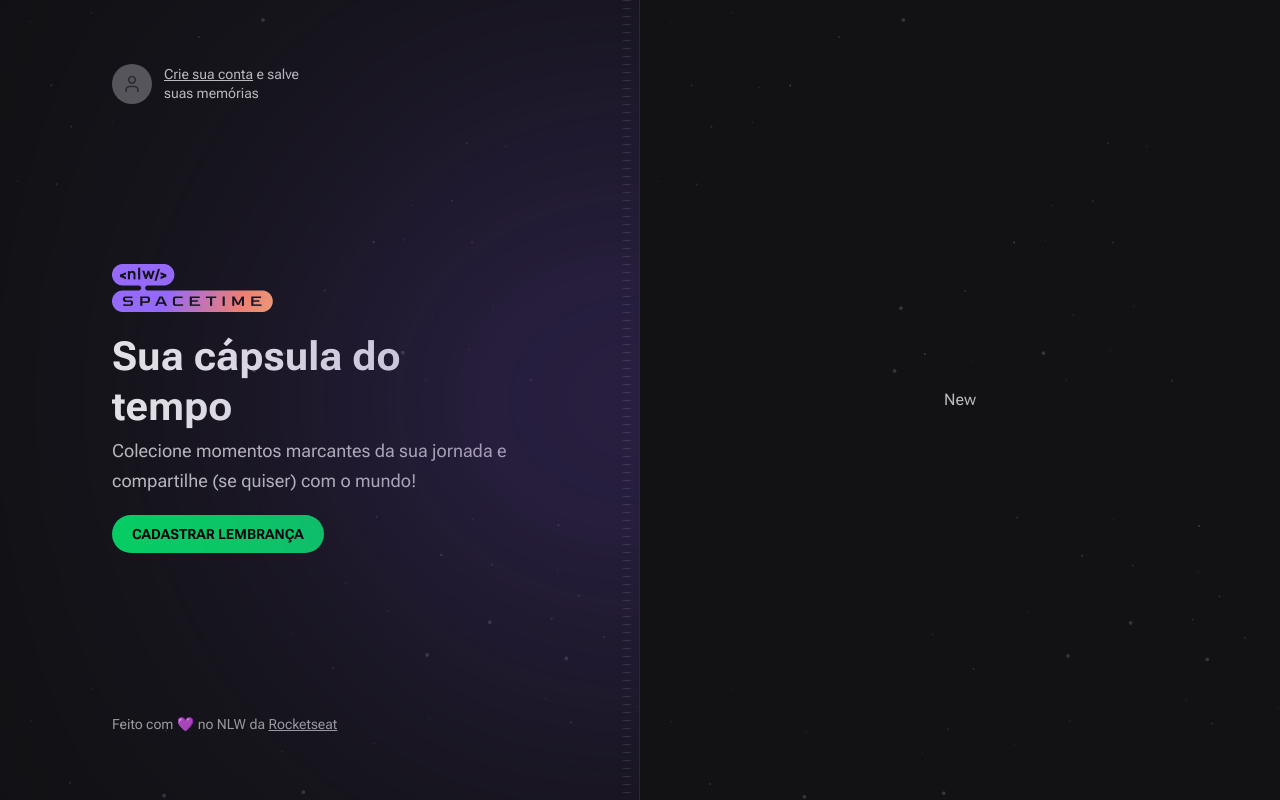
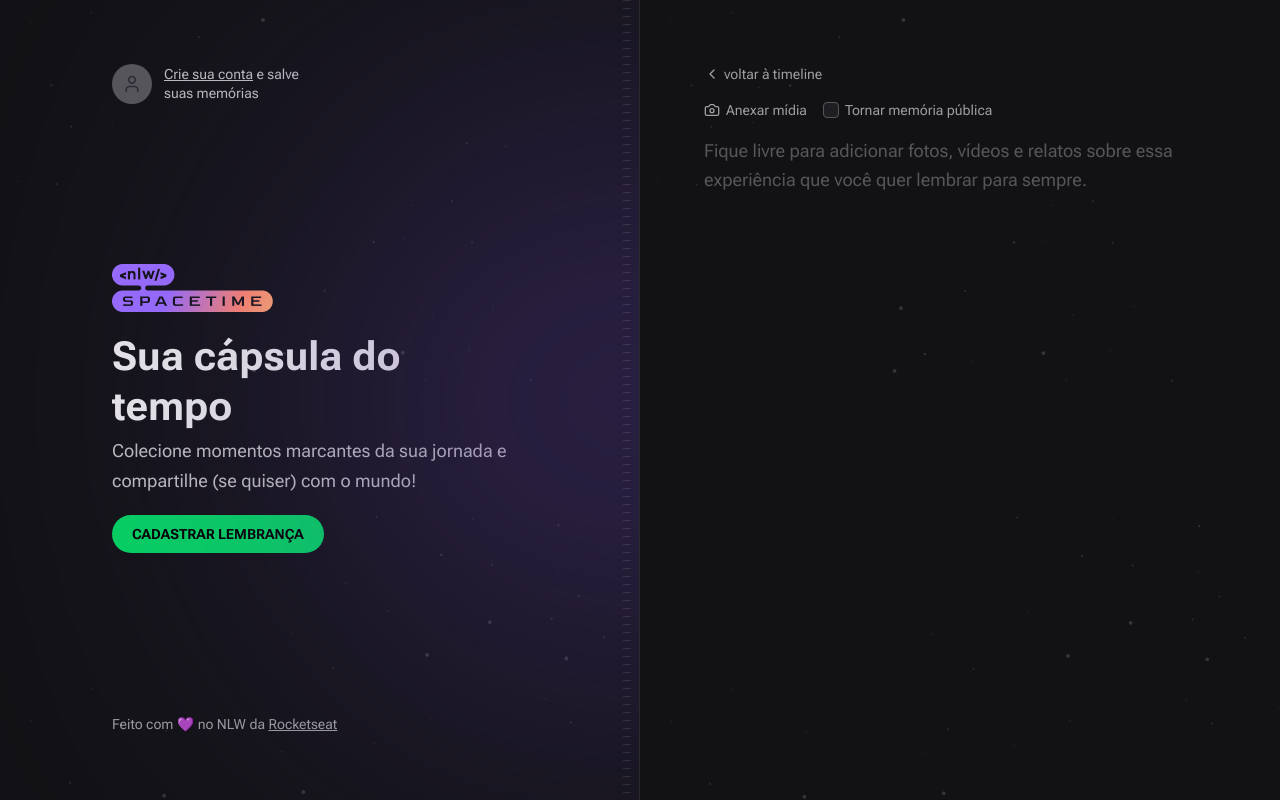
Before and after one commit to ViniciusPrataKloh/spacetime, a Next.js app in the folder web/: page /memories/new in a window 1280 px wide. Built offline with nearby package versions, Linux system fonts and the light colour scheme; no server answers; a web font is replaced by a local one.

Commit message:
Implementation of form for a new memory

```diff
--- a/web/package.json
+++ b/web/package.json
@@ -28,6 +28,7 @@
   },
   "devDependencies": {
     "@rocketseat/eslint-config": "^1.2.0",
+    "@tailwindcss/forms": "^0.5.3",
     "prettier-plugin-tailwindcss": "^0.3.0"
   }
 }
--- a/web/src/app/layout.tsx
+++ b/web/src/app/layout.tsx
@@ -46,9 +46,7 @@
 
           {/* Right */}
           <div className="flex flex-col bg-[url(../assets/bg-stars.svg)] bg-cover p-16">
-            <div className="flex flex-1 items-center justify-center">
-              {children}
-            </div>
+            <div className="flex flex-1 justify-center">{children}</div>
           </div>
         </main>
       </body>
--- a/web/src/app/memories/new/page.tsx
+++ b/web/src/app/memories/new/page.tsx
@@ -1,3 +1,51 @@
+import { Camera, ChevronLeft } from 'lucide-react'
+import Link from 'next/link'
+
 export default function New() {
-  return <h1>New</h1>
+  return (
+    <div className="flex flex-1 flex-col items-start gap-4">
+      <Link
+        href="/"
+        className="hover-text-gray-100 flex items-center gap-1 text-sm text-gray-200"
+      >
+        <ChevronLeft className="h-4 w-4" />
+        voltar à timeline
+      </Link>
+
+      <form className="flex w-full flex-1 flex-col gap-2">
+        <div className="flex items-center gap-4">
+          <label
+            htmlFor="media"
+            className="flex cursor-pointer items-center gap-1.5 text-sm text-gray-200 hover:text-gray-100"
+          >
+            <Camera className="h-4 w-4" />
+            Anexar mídia
+          </label>
+
+          <label
+            htmlFor="isPublic"
+            className="flex items-center gap-1.5 text-sm text-gray-200 hover:text-gray-100"
+          >
+            <input
+              type="checkbox"
+              name="isPublic"
+              id="isPublic"
+              value="true"
+              className="h-4 w-4 rounded border-gray-400 bg-gray-700 text-purple-500"
+            />
+            Tornar memória pública
+          </label>
+        </div>
+
+        <input type="file" id="media" className="invisible h-0 w-0" />
+
+        <textarea
+          name="content"
+          spellCheck="false"
+          className="flex w-full flex-1 resize-none rounded border-0 bg-transparent p-0 text-lg leading-relaxed text-gray-100 placeholder:text-gray-400 focus:ring-0"
+          placeholder="Fique livre para adicionar fotos, vídeos e relatos sobre essa experiência que você quer lembrar para sempre."
+        />
+      </form>
+    </div>
+  )
 }
--- a/web/src/app/page.tsx
+++ b/web/src/app/page.tsx
@@ -1,5 +1,9 @@
 import { EmptyMemories } from '../components/EmptyMemories'
 
 export default function Home() {
-  return <EmptyMemories />
+  return (
+    <div className="flex flex-1 items-center justify-center">
+      <EmptyMemories />
+    </div>
+  )
 }
--- a/web/src/components/Hero.tsx
+++ b/web/src/components/Hero.tsx
@@ -19,7 +19,7 @@
 
       <a
         className="inline-block rounded-full bg-green-500 px-5 py-3 font-alt text-sm font-bold uppercase leading-none text-black hover:bg-green-600"
-        href="#"
+        href="/memories/new"
       >
         Cadastrar lembrança
       </a>
--- a/web/tailwind.config.js
+++ b/web/tailwind.config.js
@@ -68,5 +68,5 @@
       },
     },
   },
-  plugins: [],
+  plugins: [require('@tailwindcss/forms')],
 }
```
Also changed, not shown: 1 other file (tests, documents, lock files or other folders).
